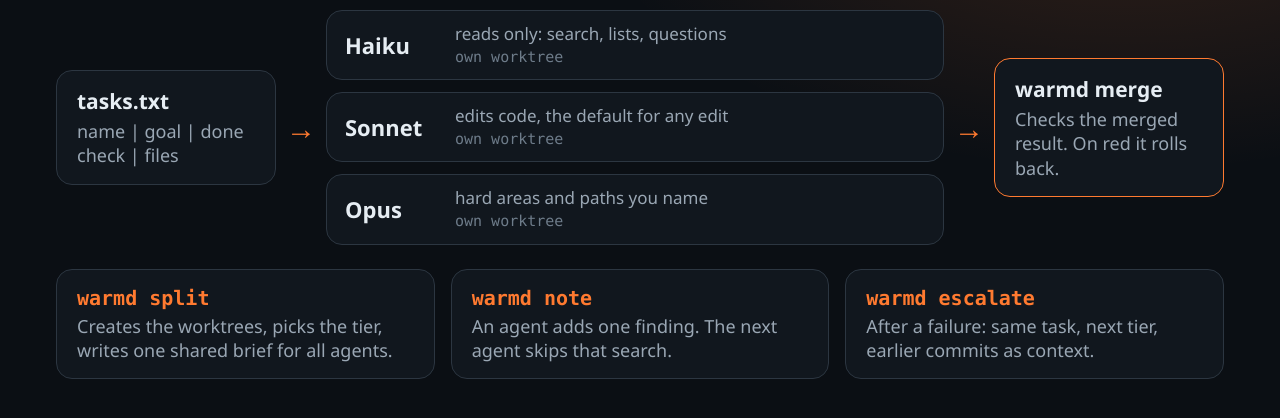
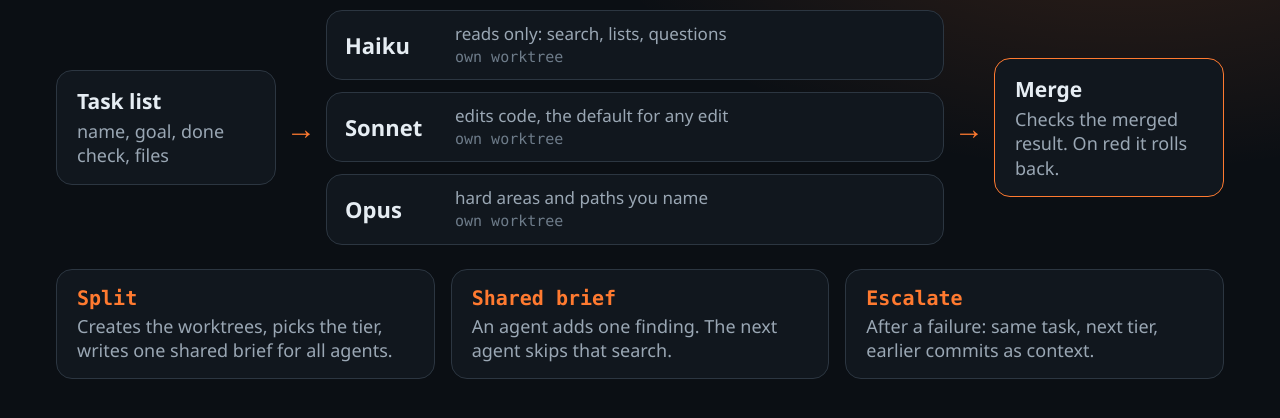
Before and after one commit to Vyrenbusiness-source/warmd, a plain HTML site: page docs/assets/flow.html in a window 1280 px wide. Shown: the part 150-568 px from the top of the page. Drawn offline with Linux system fonts and the light colour scheme.

Commit message:
Site: render fixes from GitHub at 1280 and 390 px
- hero: no wide install block (overflowed on phone), link to Install
- stat table 2x2, the 4-column table scrolled on phone
- features.png larger text, flow.png names functions instead of commands

Co-Authored-By: Claude Opus 5.5 <noreply@anthropic.com>

```diff
--- a/docs/assets/flow.html
+++ b/docs/assets/flow.html
@@ -23,7 +23,7 @@ h1{font-size:40px;line-height:1.15;letter-spacing:-.8px;font-weight:700;margin-t
 <div class="logo">warm<span>d</span></div>
 <h1>Many agents, one clean result.</h1>
 <div class="flow">
- <div class="card box"><b>tasks.txt</b>name | goal | done check | files</div>
+ <div class="card box"><b>Task list</b>name, goal, done check, files</div>
  <div class="ar">&rarr;</div>
  <div class="tiers">
   <div class="card tier"><b>Haiku</b><span>reads only: search, lists, questions<br><i class="wt">own worktree</i></span></div>
@@ -31,11 +31,11 @@ h1{font-size:40px;line-height:1.15;letter-spacing:-.8px;font-weight:700;margin-t
   <div class="card tier"><b>Opus</b><span>hard areas and paths you name<br><i class="wt">own worktree</i></span></div>
  </div>
  <div class="ar">&rarr;</div>
- <div class="card box hi"><b>warmd merge</b>Checks the merged result. On red it rolls back.</div>
+ <div class="card box hi"><b>Merge</b>Checks the merged result. On red it rolls back.</div>
 </div>
 <div class="under">
- <div class="card box"><b>warmd split</b>Creates the worktrees, picks the tier, writes one shared brief for all agents.</div>
- <div class="card box"><b>warmd note</b>An agent adds one finding. The next agent skips that search.</div>
- <div class="card box"><b>warmd escalate</b>After a failure: same task, next tier, earlier commits as context.</div>
+ <div class="card box"><b>Split</b>Creates the worktrees, picks the tier, writes one shared brief for all agents.</div>
+ <div class="card box"><b>Shared brief</b>An agent adds one finding. The next agent skips that search.</div>
+ <div class="card box"><b>Escalate</b>After a failure: same task, next tier, earlier commits as context.</div>
 </div>
 </body></html>
```
Also changed, not shown: docs/assets/features.html (+3 -3 lines), README.md, docs/assets/features.png, docs/assets/flow.png.
